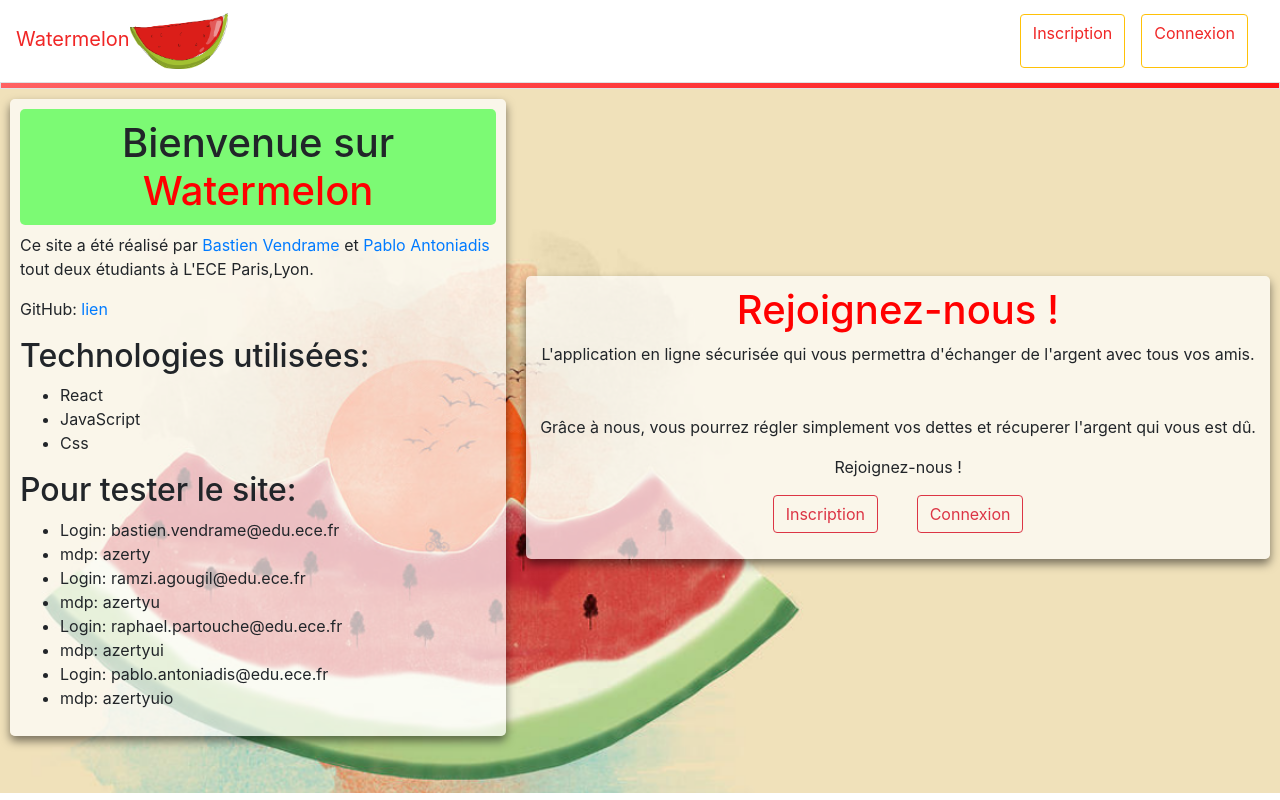
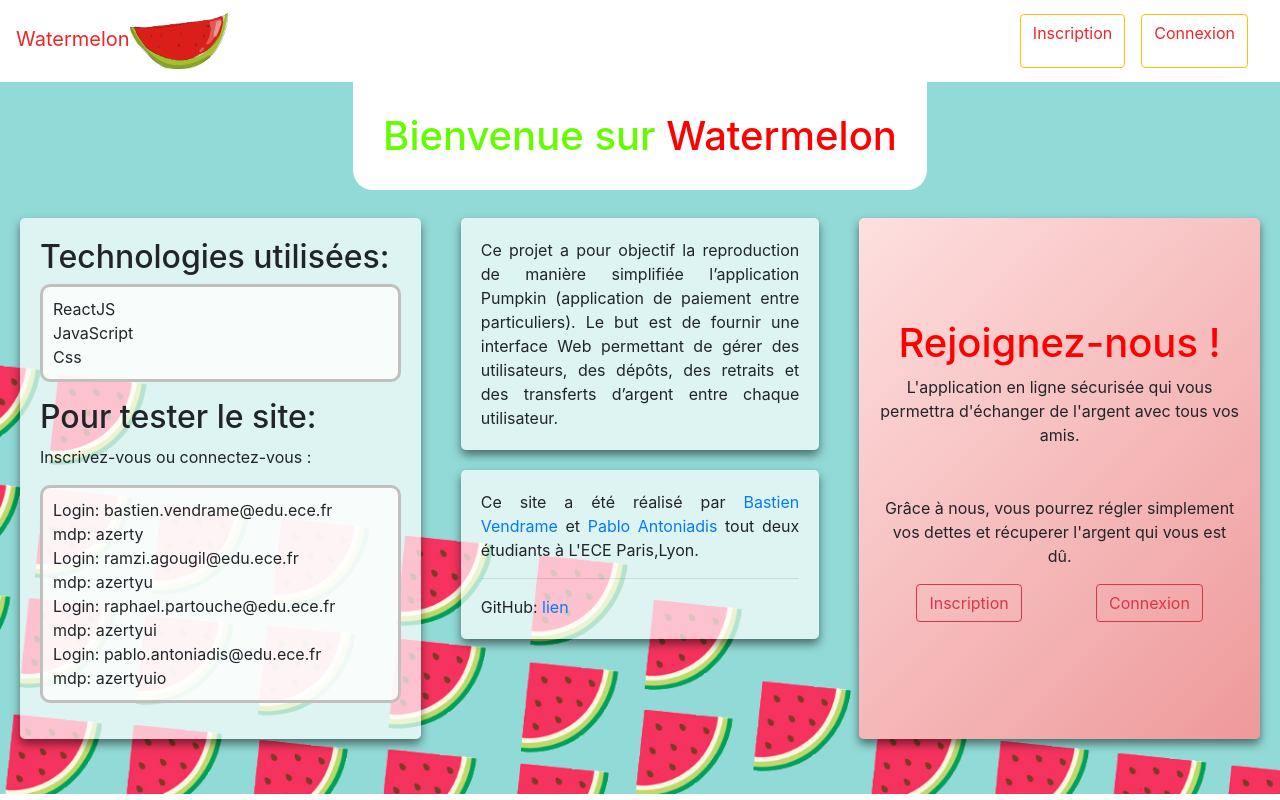
Before and after one commit to L-HommeSage/Projet-js-2019-2020, a React (Create React App) app in the folder watermelon/: page / in a window 1280 px wide. Built offline with nearby package versions, Linux system fonts and the light colour scheme.

Commit message:
produit fini

```diff
--- a/watermelon/src/Homepage/Homepage.css
+++ b/watermelon/src/Homepage/Homepage.css
@@ -1,11 +1,97 @@
 .full{
     background-color: white;
-    min-height: 88vh;
-    background-image: url("../Image/Homepagebg.png");
+    min-height: 89vh;
+    background-image: url("../Image/Waterbaleine.png");
     background-size: 223vh;
     background-position-y: -50px;
+    background-position-y: -50px;
+    display: flex;
+    flex-direction: column;
+    align-items: center;
+
 
 }
+
+.watermelon h1{
+    text-align: center;
+    color: rgb(101, 252, 0);
+    padding: 30px;
+    background-color:rgba(255, 255, 255, 0.5);
+    border-bottom-right-radius: 20px;
+    border-bottom-left-radius: 20px;
+    background-color: white;
+}
+@keyframes bganimation {
+    0%{
+      background-position: 0% 50%;
+    }
+    50%{
+      background-position: 100% 50%;
+    }
+    100%{
+      background-position: 0% 50%;
+    }
+  }
+  .homepage{
+    display: flex;
+    flex-direction: row;
+
+  }
+  .presentation{
+    width: 33%;
+
+  }
+  .presentation .consigne{
+
+      text-align: justify;
+      border-radius: 5px;
+      margin: 20px;
+      padding: 20px;
+    box-shadow: 0 5px 10px rgba(0, 0, 0,.5);
+    background-color:rgba(255, 255, 255, 0.7);
+  }
+ .tech{
+    width: 33%;
+    margin: 20px;
+    text-align: justify;
+    border-radius: 5px;
+    padding: 20px;
+  box-shadow: 0 5px 10px rgba(0, 0, 0,.5);
+  background-color:rgba(255, 255, 255, 0.7);
+
+  }
+  .tech ul{
+      background: rgba(255, 255, 255, 0.8);
+      border-radius: 10px;
+      border: solid rgb(194, 191, 191);
+      padding: 10px;
+      list-style:none;
+
+  }
+
+  .box1 {
+    width: 33%;
+    margin: 20px;
+    text-align: justify;
+    border-radius: 5px;
+    padding: 20px;
+  box-shadow: 0 5px 10px rgba(0, 0, 0,.5);
+  background: linear-gradient(315deg,rgb(223, 87, 89),rgb(255, 227, 227),rgb(20, 240, 50));
+    animation: bganimation 15s infinite;
+    background-size: 400% 400%;
+    display: flex;
+    flex-direction: column;
+    align-items: center;
+    text-align: center;
+    justify-content: center;
+}
+
+.check {
+    width: 100%;
+    display: flex;
+    justify-content: space-around;
+}
+/*
 .homepage {
 
     display: flex;
@@ -55,3 +141,5 @@
     width: 40%;
     justify-content: space-around;
 }
+
+*/
--- a/watermelon/src/Homepage/Homepage.js
+++ b/watermelon/src/Homepage/Homepage.js
@@ -2,6 +2,7 @@ import React, { Component } from 'react';
 import { Button } from 'reactstrap';
 import { Link } from 'react-router-dom';
 import './Homepage.css';
+
 
 
 
@@ -12,33 +13,22 @@ class Homepage extends Component {
 
     render() {
         return (
-            <div className = "full">
-
+            <div className="full">
+                <div className="watermelon">
+                    <h1>Bienvenue sur <font color="red">Watermelon</font></h1>
+                </div>
                 <div className="homepage">
-                <div className="presentation">
-                <h1 className = "watermelon">
-                        Bienvenue sur <font color="red">Watermelon</font>
-                </h1>
-
-
-
-                <p>
-                    Ce site a été réalisé par <a href = "https://www.linkedin.com/in/bastien-vendrame-2a9471144/">Bastien Vendrame</a> et <a href = "https://fr.linkedin.com/in/pablo-antoniadis-869773189">Pablo Antoniadis</a>  tout deux étudiants à L'ECE Paris,Lyon.
-                </p>
-                <p>
-                    GitHub: <a href = "https://github.com/L-HommeSage/Projet-js-2019-2020"> lien</a>
-                </p>
-
-
+                    <div className="tech">
                         <h2>
                             Technologies utilisées:
                 </h2>
                         <ul>
-                    <li>React</li>
+                            <li>ReactJS</li>
                             <li>JavaScript</li>
                             <li>Css</li>
                         </ul>
                         <h2>Pour tester le site:</h2>
+                        <p>Inscrivez-vous ou connectez-vous :</p>
                         <ul>
                             <li>Login: bastien.vendrame@edu.ece.fr </li>
                             <li>mdp: azerty</li>
@@ -49,11 +39,23 @@ class Homepage extends Component {
                             <li>Login: pablo.antoniadis@edu.ece.fr </li>
                             <li>mdp: azertyuio</li>
                         </ul>
+                    </div>
+                    <div className="presentation">
 
-
+                        <p className="consigne">
+                            Ce projet a pour objectif la reproduction de manière simplifiée l’application Pumpkin
+                            (application de paiement entre particuliers). Le but est de fournir une interface Web permettant
+                            de gérer des utilisateurs, des dépôts, des retraits et des transferts d’argent entre chaque
+                        utilisateur. </p>
+                        <p className="consigne">
+                            Ce site a été réalisé par
+                    <a href="https://www.linkedin.com/in/bastien-vendrame-2a9471144/"> Bastien Vendrame</a> et <a href="https://fr.linkedin.com/in/pablo-antoniadis-869773189">Pablo Antoniadis</a> tout deux étudiants à L'ECE Paris,Lyon.
+                            <hr></hr>
+                            GitHub: <a href="https://github.com/L-HommeSage/Projet-js-2019-2020"> lien</a>
+                        </p>
                     </div>
                     <div className="box1">
-                <h1 style = {{color: "red"}}>
+                        <h1 style={{ color: "red" }}>
                             Rejoignez-nous !
                 </h1>
 
@@ -63,9 +65,6 @@ class Homepage extends Component {
                         <hr />
                         <p>
                             Grâce à nous, vous pourrez régler simplement vos dettes et récuperer l'argent qui vous est dû.
-                    </p>
-                    <p>
-                        Rejoignez-nous !
                     </p>
                         <div className="check">
                             <p>
@@ -84,7 +83,10 @@ class Homepage extends Component {
                             </p>
                         </div>
                     </div>
+
                 </div>
+
+
             </div>
         );
     }
--- a/watermelon/src/Navigation/Navigation.js
+++ b/watermelon/src/Navigation/Navigation.js
@@ -41,7 +41,7 @@ class Navigation extends Component {
                         </NavbarBrand>
                     </Nav>
                 </Navbar>
-                <div class="border"></div>
+
             </div>
         );
     }
```
Also changed, not shown: watermelon/src/Image/Waterbaleine.png (added). Lines whose indentation alone changed are shown as unchanged.
